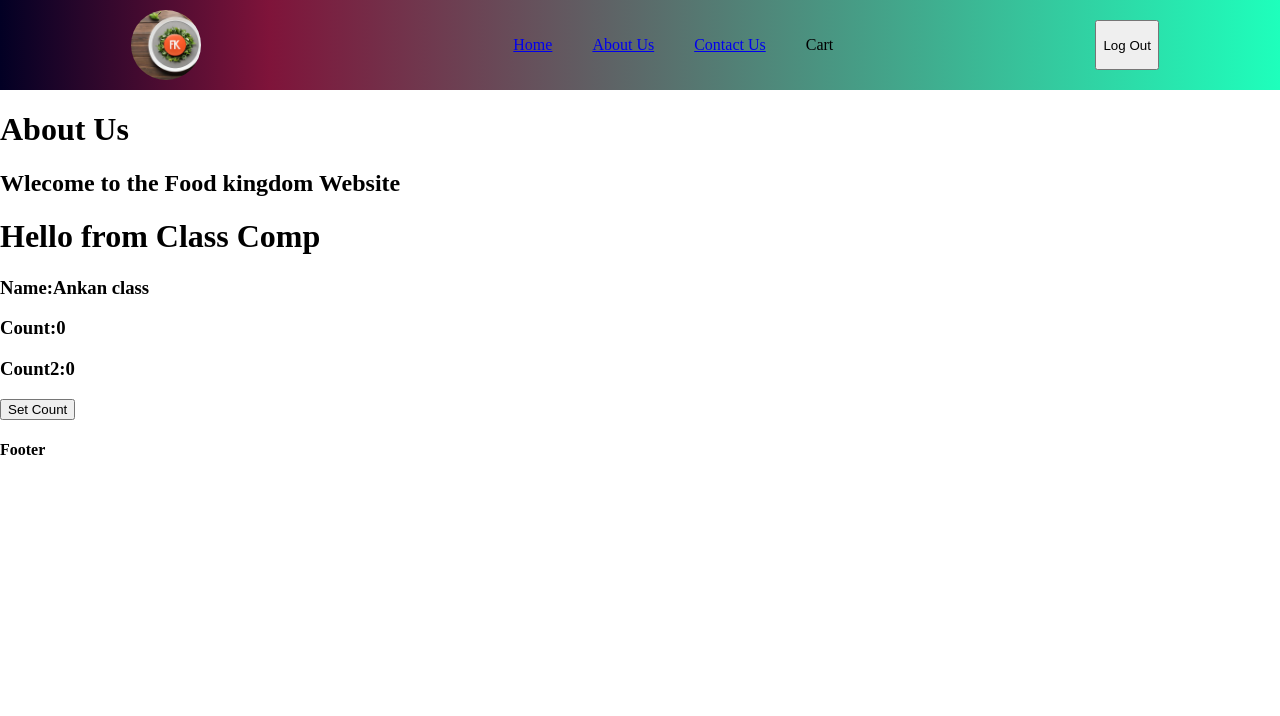
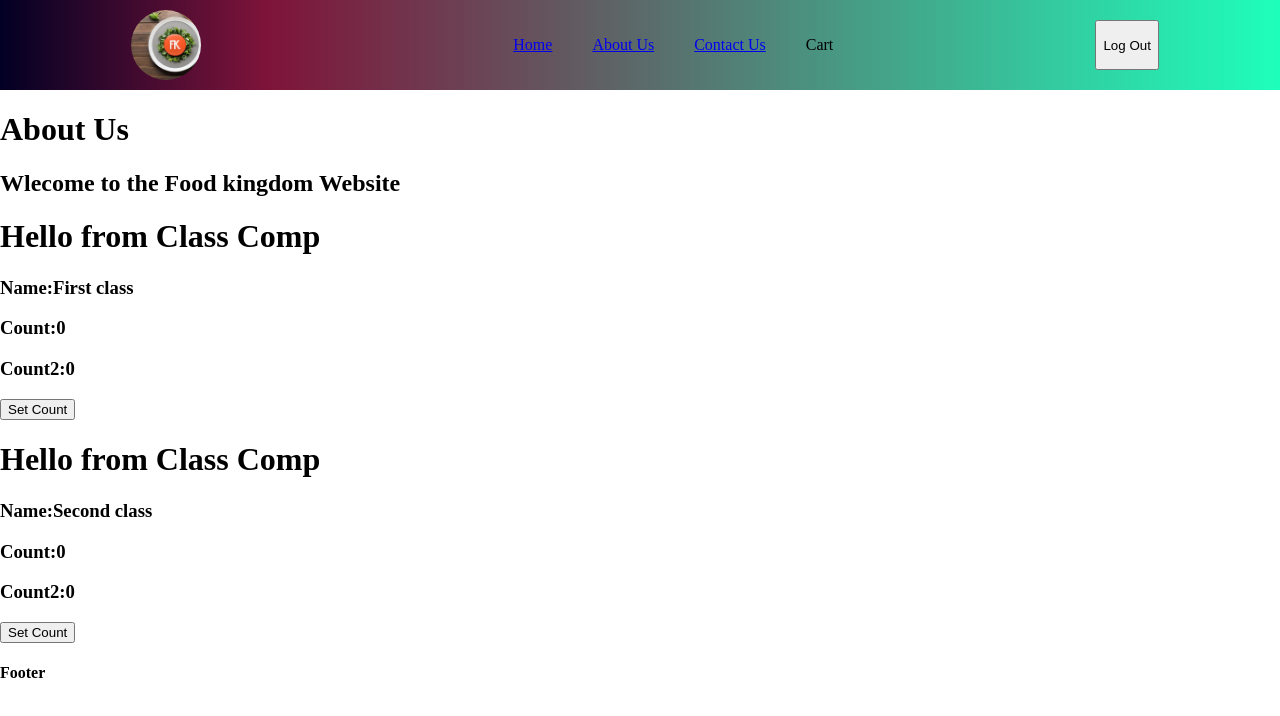
Before and after one commit to ankanmal/react-mastery, a React (Vite) app in the folder day3/reactcode/: page /about in a window 1280 px wide. Shown: the top 716 px of the page. Built offline with nearby package versions, Linux system fonts and the light colour scheme.

Commit message:
logged lifecycle when there are two child componen

```diff
--- a/day3/reactcode/src/components/About.js
+++ b/day3/reactcode/src/components/About.js
@@ -18,7 +18,8 @@ class About extends Component {
       <div>
         <h1>About Us</h1>
         <h2>Wlecome to the Food kingdom Website</h2>
-        <ProfileClass name="Ankan class" />
+        <ProfileClass name="First class" />
+        <ProfileClass name="Second class" />
       </div>
     );
   }
```
Also changed, not shown: day3/reactcode/src/components/ProfileClass.js (+4 -3 lines).
